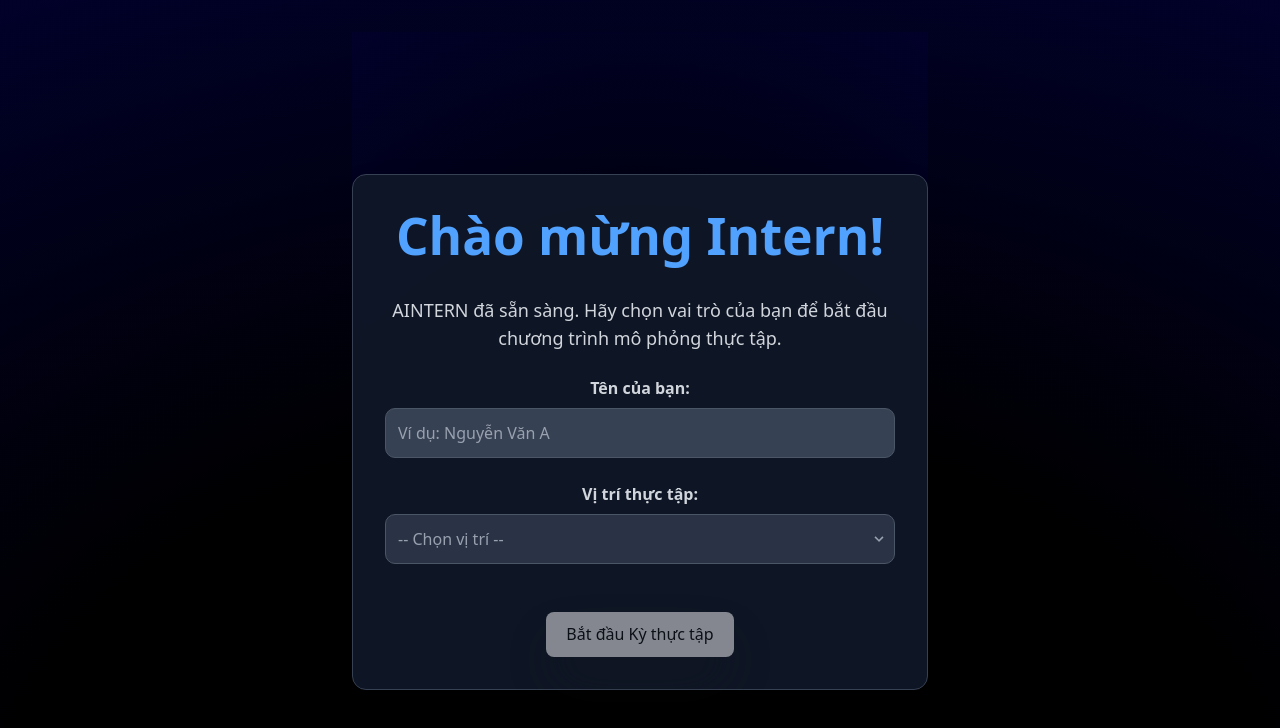
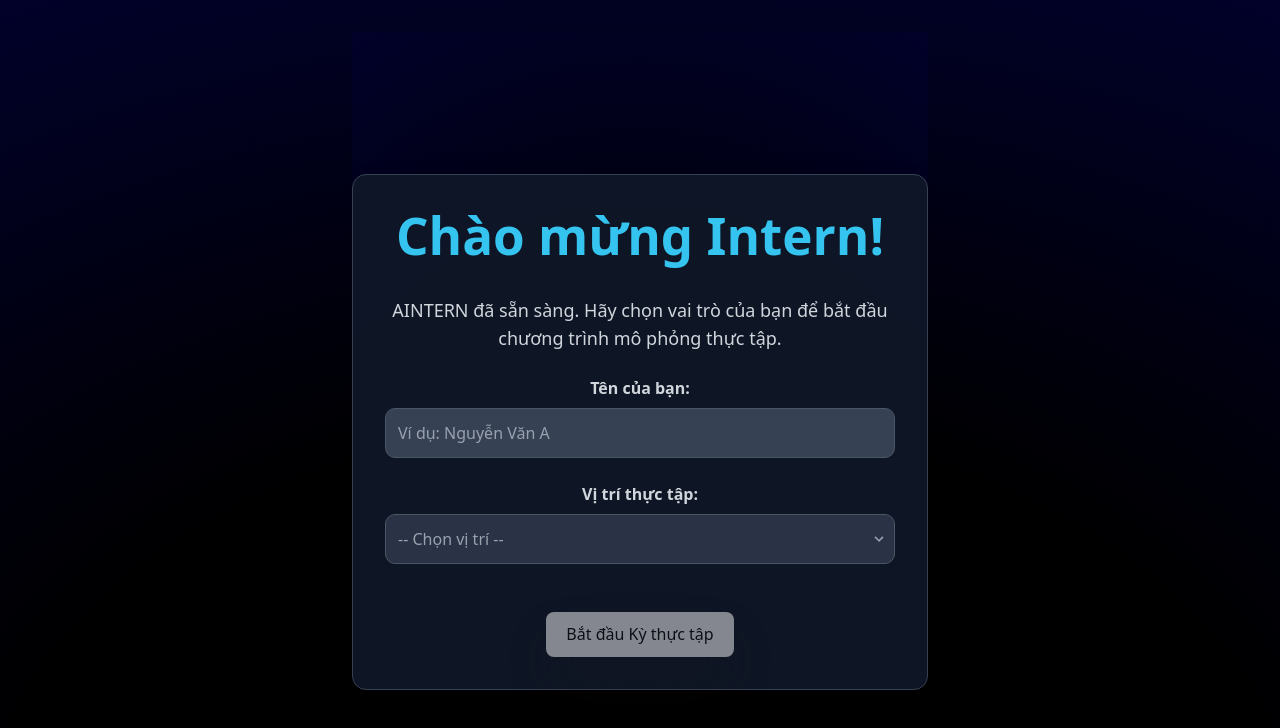
Before and after one commit to t1endatj/4guys, a React (Vite) app in the folder 4guys/: page / in a window 1280 px wide. Both pictures are taken after a click on the button "BẮT ĐẦU". Shown: the top 728 px of the page. Built offline with nearby package versions, Linux system fonts and the light colour scheme.

Commit message:
update color

```diff
--- a/4guys/src/components/homepage.jsx
+++ b/4guys/src/components/homepage.jsx
@@ -40,7 +40,7 @@
 
                 {/* Header (Title) */}
                 <div className="mb-8 text-center">
-                    <h1 className="text-4xl sm:text-5xl font-extrabold text-blue-400">
+                    <h1 className="text-4xl sm:text-5xl font-extrabold text-[#35C4F0]">
                         Chào mừng Intern!
                     </h1>
                 </div>
--- a/4guys/src/components/welcome.jsx
+++ b/4guys/src/components/welcome.jsx
@@ -47,7 +47,7 @@
     // Nội dung của Slide 1
     const Slide1 = (
         <div className="text-center space-y-6 animate-fadeIn">
-            <h2 className="text-5xl font-extrabold text-blue-400">
+            <h2 className="text-5xl font-extrabold text-[#35C4F0]">
                 Chào mừng, {internData.name}!
             </h2>
             <p className="text-lg text-gray-300 max-w-2xl mx-auto">
@@ -114,12 +114,12 @@
                                     name="selectedProject"
                                     checked={selectedProjectId === project.id}
                                     onChange={() => setSelectedProjectId(project.id)}
-                                    className="form-radio h-5 w-5 text-blue-500 bg-gray-700 border-gray-600 focus:ring-blue-500"
+                                    className="form-radio h-5 w-5 text-blue-500 bg-gray-700 border-gray-600 "
                                 />
                             </div>
                             <div className="mt-3 flex flex-wrap gap-2">
                                 {project.technologies.map((tech, index) => (
-                                    <span key={index} className="text-xs bg-purple-900 text-purple-300 px-2 py-1 rounded-full font-medium">
+                                    <span key={index} className="text-xs bg-blue-900 text-blue-400 px-2 py-1 rounded-full font-medium">
                                         {tech}
                                     </span>
                                 ))}
```
